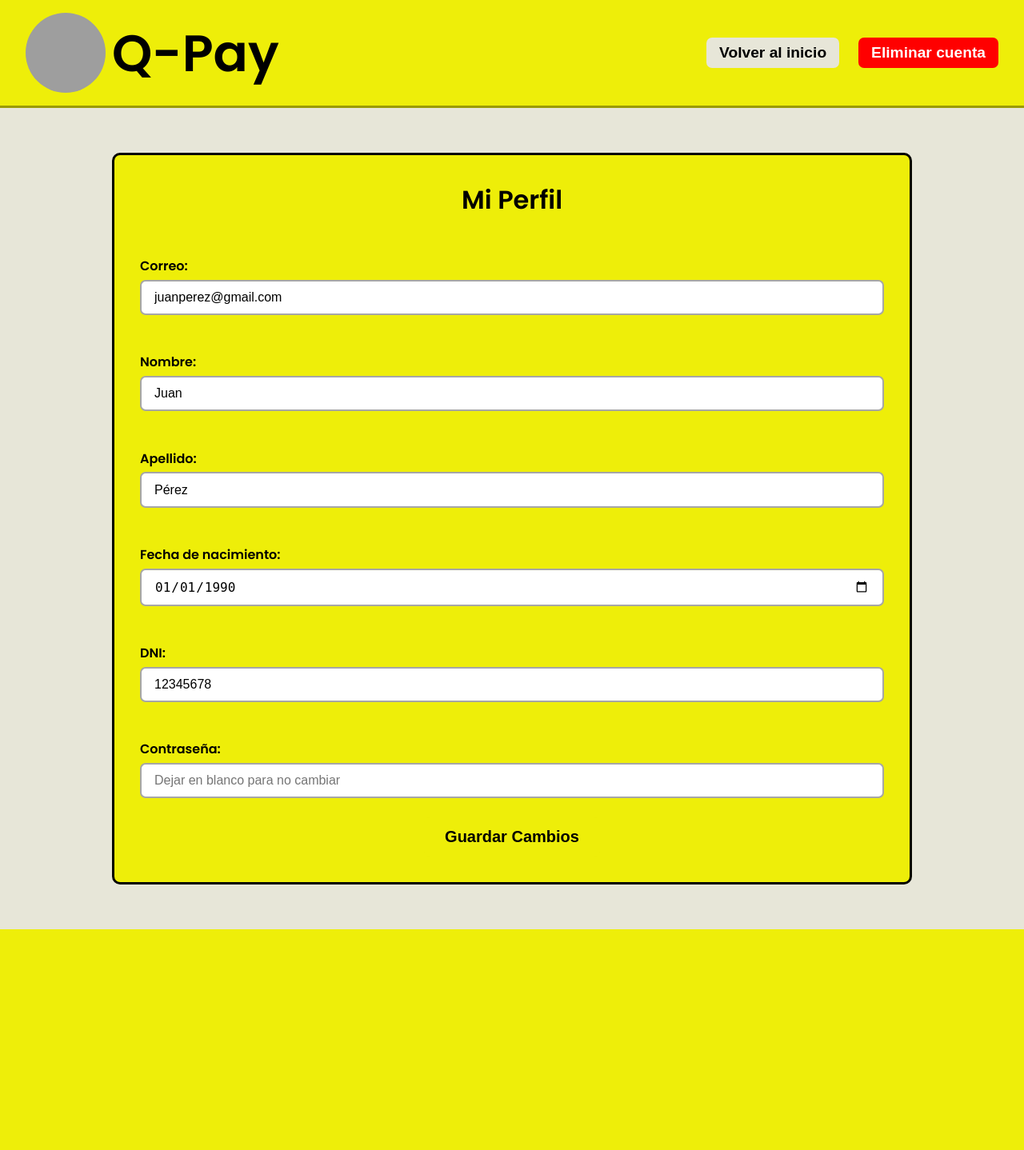
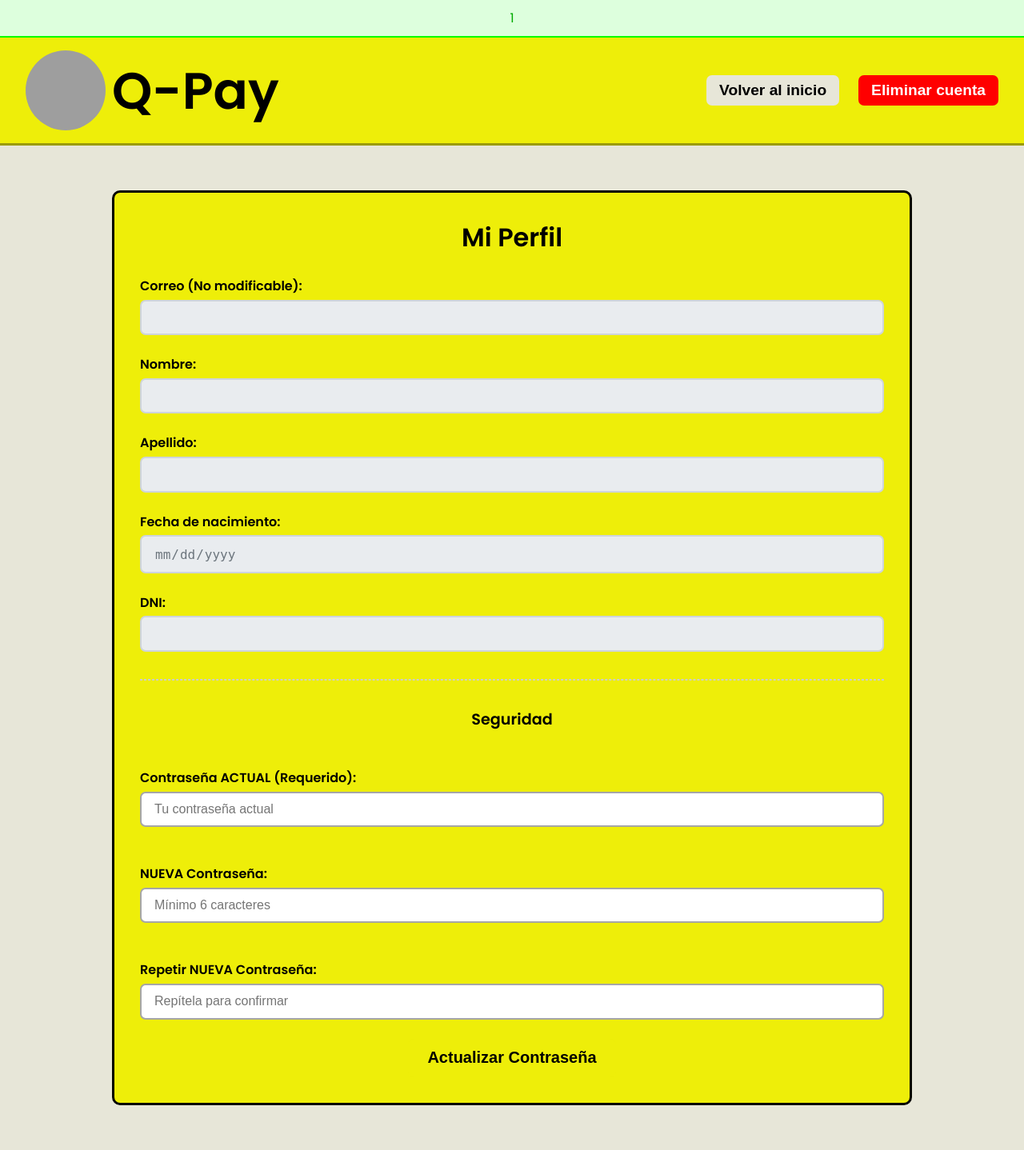
Before and after one commit to facutorr2005/PRAC-PROF-FINAL, a PHP site: page /perfil in a window 1280 px wide. Shown: the whole page at 80% size. Before the commit the page ends 1162 px from the top, so only its background shows below. Run offline with PHP 8.4, Linux system fonts and the light colour scheme; the visitor is signed in with stand-in values (Sample User, id 1); data comes from the database, SQL or seed files in the repository; grey boxes are pictures that could not be loaded.

Commit message:
ListoFuncionalidad

```diff
--- a/App/Controllers/UsuariosController.php
+++ b/App/Controllers/UsuariosController.php
@@ -363,6 +363,68 @@ class UsuariosController{
             $this->render('Usuarios/perfil.php', ['user' => $user]);
         }
 
+        // POST /perfil/cambiar-password
+        public function procesarCambioPassword(): void{
+            // 1. Verificar sesión
+            if (session_status() !== PHP_SESSION_ACTIVE) session_start();
+            if (empty($_SESSION['user_id'])) {
+                header('Location: ' . url('/login'));
+                return;
+            }
+
+            // 2. Solo aceptar POST
+            if (($_SERVER['REQUEST_METHOD'] ?? 'GET') !== 'POST') {
+                header('Location: ' . url('/perfil'));
+                return;
+            }
+
+            // 3. Obtener datos
+            $actual  = $_POST['pass_actual'] ?? '';
+            $nueva   = $_POST['pass_nueva'] ?? '';
+            $repetir = $_POST['pass_repetir'] ?? '';
+
+            // 4. Validaciones
+            if ($actual === '' || $nueva === '' || $repetir === '') {
+                $_SESSION['error'] = 'Todos los campos son obligatorios.';
+                header('Location: ' . url('/perfil'));
+                return;
+            }
+
+            if ($nueva !== $repetir) {
+                $_SESSION['error'] = 'Las nuevas contraseñas no coinciden.';
+                header('Location: ' . url('/perfil'));
+                return;
+            }
+
+            if (strlen($nueva) < 6) {
+                $_SESSION['error'] = 'La nueva contraseña es muy corta.';
+                header('Location: ' . url('/perfil'));
+                return;
+            }
+
+            // 5. Verificar contraseña ACTUAL (Seguridad Crítica)
+            $idUsuario = (int)$_SESSION['user_id'];
+            $user = $this->model->findById($idUsuario);
+
+            if (!$user || !password_verify($actual, $user['PasswordHash'])) {
+                $_SESSION['error'] = 'La contraseña ACTUAL es incorrecta.';
+                header('Location: ' . url('/perfil'));
+                return;
+            }
+
+            // 6. Guardar nueva contraseña
+            // Usamos el método que ya tenías en tu Modelo: updatePasswordById
+            $ok = $this->model->updatePasswordById($idUsuario, $nueva);
+
+            if ($ok) {
+                $_SESSION['ok'] = 'Contraseña actualizada correctamente.';
+            } else {
+                $_SESSION['error'] = 'Error al actualizar en base de datos.';
+            }
+
+            header('Location: ' . url('/perfil'));
+        }
+
 
         // ========================
         // LOGOUT DEL USUARIO
--- a/App/Views/Usuarios/perfil.php
+++ b/App/Views/Usuarios/perfil.php
@@ -8,14 +8,24 @@
     <link rel="preconnect" href="https://fonts.googleapis.com">
     <link rel="preconnect" href="https://fonts.gstatic.com" crossorigin>
     <link href="https://fonts.googleapis.com/css2?family=Poppins:wght@400;600&display=swap" rel="stylesheet">
-    <link rel="stylesheet" href="<?= url('css/perfil.css') ?>?v=2">
-
+    <link rel="stylesheet" href="<?= url('css/perfil.css') ?>?v=3">
 </head>
 
 <body>
+    <?php if (!empty($_SESSION['error'])): ?>
+        <div style="background-color: #ffdddd; color: #a00; padding: 10px; text-align: center; border-bottom: 2px solid #f00;">
+            <?= $_SESSION['error']; unset($_SESSION['error']); ?>
+        </div>
+    <?php endif; ?>
+    <?php if (!empty($_SESSION['ok'])): ?>
+        <div style="background-color: #ddffdd; color: #0a0; padding: 10px; text-align: center; border-bottom: 2px solid #0f0;">
+            <?= $_SESSION['ok']; unset($_SESSION['ok']); ?>
+        </div>
+    <?php endif; ?>
+
     <div class="encabezado">
         <div class="logoTitulo">
-            <img class="logo" src="../Public/imagenes/logo.png" alt="logo">
+            <img class="logo" src="<?= url('imagenes/logo.png') ?>" alt="logo">
             <div class="titulo">Q-Pay</div>
         </div>
 
@@ -23,78 +33,101 @@
             <button onclick="location.href='<?= url('/panel') ?>'" class="boton">Volver al inicio</button>
             <button onclick="location.href='<?= url('/confirmareliminacion') ?>'" class="boton eliminarBoton">Eliminar cuenta</button>
         </div>
-
-        </div>
     </div>
 
     <div class="contenidoPerfil">
         <div class="perfilTitulo">Mi Perfil</div>
-        <form action="<?= url('/perfil') ?>" method="POST" class="formularioPerfil" id="formPerfil">
+
+        <div class="formularioPerfil">
+
             <div class="grupoCampo">
-                <div class="errorCampo" id="errorCorreo"></div>
-                <div class="etiquetaCampo">Correo:</div>
-                <input type="email" name="correo" value="juanperez@gmail.com" class="entradaCampo">
+                <div class="etiquetaCampo">Correo (No modificable):</div>
+                <input type="email" value="<?= htmlspecialchars($user['Email'] ?? '') ?>" class="entradaCampo bloqueado" disabled>
             </div>
 
             <div class="grupoCampo">
-                <div class="errorCampo" id="errorNombre"></div>
                 <div class="etiquetaCampo">Nombre:</div>
-                <input type="text" name="nombre" value="Juan" class="entradaCampo">
+                <input type="text" value="<?= htmlspecialchars($user['Nombre'] ?? '') ?>" class="entradaCampo bloqueado" disabled>
             </div>
 
             <div class="grupoCampo">
-                <div class="errorCampo" id="errorApellido"></div>
                 <div class="etiquetaCampo">Apellido:</div>
-                <input type="text" name="apellido" value="Pérez" class="entradaCampo">
+                <input type="text" value="<?= htmlspecialchars($user['Apellido'] ?? '') ?>" class="entradaCampo bloqueado" disabled>
             </div>
 
             <div class="grupoCampo">
-                <div class="errorCampo" id="errorFechaNacimiento"></div>
                 <div class="etiquetaCampo">Fecha de nacimiento:</div>
-                <input type="date" name="fechaNacimiento" value="1990-01-01" class="entradaCampo">
+                <input type="date" value="<?= htmlspecialchars($user['FechaNacimiento'] ?? '') ?>" class="entradaCampo bloqueado" disabled>
             </div>
 
             <div class="grupoCampo">
-                <div class="errorCampo" id="errorDni"></div>
                 <div class="etiquetaCampo">DNI:</div>
-                <input type="text" name="dni" value="12345678" class="entradaCampo">
+                <input type="text" value="<?= htmlspecialchars($user['DNI'] ?? '') ?>" class="entradaCampo bloqueado" disabled>
+            </div>
+        </div>
+
+        <hr style="border: 1px dashed #ccc; margin: 10px 0;">
+
+        <div class="perfilTitulo" style="font-size: 1.2rem; margin-top:0;">Seguridad</div>
+
+        <form action="<?= url('/perfil/cambiar-password') ?>" method="POST" class="formularioPerfil" id="formPass">
+
+            <div class="grupoCampo">
+                <div class="errorCampo" id="errorActual"></div>
+                <div class="etiquetaCampo">Contraseña ACTUAL (Requerido):</div>
+                <input type="password" name="pass_actual" placeholder="Tu contraseña actual" class="entradaCampo">
             </div>
 
             <div class="grupoCampo">
-                <div class="errorCampo" id="errorContrasena"></div>
-                <div class="etiquetaCampo">Contraseña:</div>
-                <input type="password" name="contrasena" placeholder="Dejar en blanco para no cambiar" class="entradaCampo">
+                <div class="errorCampo" id="errorNueva"></div>
+                <div class="etiquetaCampo">NUEVA Contraseña:</div>
+                <input type="password" name="pass_nueva" placeholder="Mínimo 6 caracteres" class="entradaCampo">
             </div>
 
             <div class="grupoCampo">
-                <button type="submit" name="guardar" class="boton guardarBoton">Guardar Cambios</button>
+                <div class="errorCampo" id="errorRepetir"></div>
+                <div class="etiquetaCampo">Repetir NUEVA Contraseña:</div>
+                <input type="password" name="pass_repetir" placeholder="Repítela para confirmar" class="entradaCampo">
+            </div>
+
+            <div class="grupoCampo">
+                <button type="submit" class="boton guardarBoton">Actualizar Contraseña</button>
             </div>
         </form>
     </div>
 
     <script>
-        const formPerfil = document.getElementById('formPerfil');
+        const formPass = document.getElementById('formPass');
 
-        formPerfil.addEventListener('submit', function(e){
-            e.preventDefault(); // evitamos enviar el formulario si hay errores
-
-            let campos = ['correo','nombre','apellido','fechaNacimiento','dni','contrasena'];
+        formPass.addEventListener('submit', function(e){
             let todoValido = true;
 
-            campos.forEach(function(campo){
-                const input = formPerfil.querySelector(`[name=${campo}]`);
-                const errorDiv = document.getElementById(`error${campo.charAt(0).toUpperCase() + campo.slice(1)}`);
+            // Validar Actual
+            const actual = formPass.querySelector('[name=pass_actual]');
+            const errActual = document.getElementById('errorActual');
+            if(actual.value.trim() === ''){
+                errActual.textContent = 'Debes ingresar tu contraseña actual.';
+                todoValido = false;
+            } else { errActual.textContent = ''; }
 
-                if(input.value.trim() === '' && campo !== 'contrasena'){
-                    errorDiv.textContent = 'Este campo es obligatorio';
-                    todoValido = false;
-                } else {
-                    errorDiv.textContent = '';
-                }
-            });
+            // Validar Nueva
+            const nueva = formPass.querySelector('[name=pass_nueva]');
+            const errNueva = document.getElementById('errorNueva');
+            if(nueva.value.trim().length < 6){
+                errNueva.textContent = 'La nueva contraseña debe tener al menos 6 caracteres.';
+                todoValido = false;
+            } else { errNueva.textContent = ''; }
 
-            if(todoValido){
-                formPerfil.submit(); // si todo está lleno, enviamos el formulario
+            // Validar Repetir
+            const repetir = formPass.querySelector('[name=pass_repetir]');
+            const errRepetir = document.getElementById('errorRepetir');
+            if(nueva.value !== repetir.value){
+                errRepetir.textContent = 'Las contraseñas nuevas no coinciden.';
+                todoValido = false;
+            } else { errRepetir.textContent = ''; }
+
+            if(!todoValido){
+                e.preventDefault();
             }
         });
     </script>
--- a/Public/css/perfil.css
+++ b/Public/css/perfil.css
@@ -300,3 +300,18 @@ body{
     padding: 0.7rem;
   }
 }
+
+/* ... resto de tu css ... */
+
+/* Estilo para inputs de solo lectura */
+.bloqueado {
+    background-color: #e9ecef; /* Gris claro */
+    color: #6c757d;           /* Texto gris oscuro */
+    cursor: not-allowed;      /* Cursor de prohibido */
+    border-color: #ced4da;
+}
+
+.bloqueado:focus {
+    box-shadow: none;
+    border-color: #ced4da;
+}
--- a/Public/index.php
+++ b/Public/index.php
@@ -53,11 +53,15 @@ $router->post('/api/compra', [ComprasController::class, 'apiGuardarCompra']);
 // Nuevas rutas para QR y detalle
 $router->get('/compras/qr/{id}', [ComprasController::class, 'qr']);
 $router->get('/compras/detalle/{id}', [ComprasController::class, 'detalle']);
+// Ruta para procesar el cambio de clave
+$router->post('/perfil/cambiar-password', [\App\Controllers\UsuariosController::class, 'procesarCambioPassword']);
 // Normalizar path: quitar BASE_URL del REQUEST_URI
 $uriFull = parse_url($_SERVER['REQUEST_URI'] ?? '/', PHP_URL_PATH) ?: '/';
 $base    = rtrim(BASE_URL, '/'); // /PRAC-PROF-FINAL/Public
 $path    = preg_replace('#^' . preg_quote($base, '#') . '#', '', $uriFull);
 $path    = '/' . ltrim($path, '/');
+
+
 
 $router->dispatch($_SERVER['REQUEST_METHOD'] ?? 'GET', $path);
 
```
Also changed, not shown: App/Views/Compras/detalle.php (+13 -4 lines), Public/css/detalle.css (+129 -14 lines).
